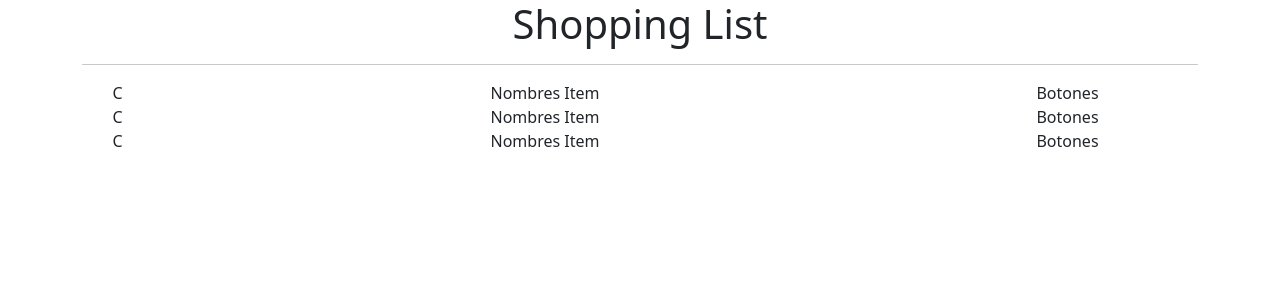
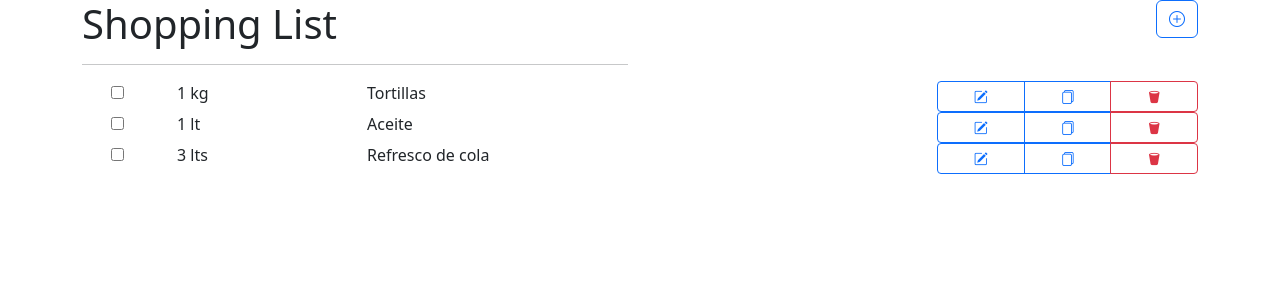
Before and after one commit to 19350308/Shopping_List, a React (Vite) app: page / in a window 1280 px wide. Shown: the top 300 px of the page. Built offline with nearby package versions, Linux system fonts and the light colour scheme.

Commit message:
Icono de los botones y Estructura

```diff
--- a/index.html
+++ b/index.html
@@ -3,13 +3,15 @@
   <head>
     <meta charset="UTF-8" />
     <link rel="icon" type="image/svg+xml" href="/vite.svg" />
-    <link href="https://cdn.jsdelivr.net/npm/bootstrap@5.3.0-alpha1/dist/css/bootstrap.min.css" rel="stylesheet" integrity="sha384-GLhlTQ8iRABdZLl6O3oVMWSktQOp6b7In1Zl3/Jr59b6EGGoI1aFkw7cmDA6j6gD" crossorigin="anonymous">
+    <link rel="stylesheet" href="https://cdn.jsdelivr.net/npm/bootstrap-icons@1.10.3/font/bootstrap-icons.css">
+    <link href="https://cdn.jsdelivr.net/npm/bootstrap@5.3.0-alpha2/dist/css/bootstrap.min.css" rel="stylesheet" integrity="sha384-aFq/bzH65dt+w6FI2ooMVUpc+21e0SRygnTpmBvdBgSdnuTN7QbdgL+OapgHtvPp" crossorigin="anonymous">
     <meta name="viewport" content="width=device-width, initial-scale=1.0" />
     <title>Vite + React</title>
+    <title>Shooping List</title>
   </head>
   <body>
     <div id="root"></div>
     <script type="module" src="/src/main.jsx"></script>
-    <script src="https://cdn.jsdelivr.net/npm/bootstrap@5.3.0-alpha1/dist/js/bootstrap.bundle.min.js" integrity="sha384-w76AqPfDkMBDXo30jS1Sgez6pr3x5MlQ1ZAGC+nuZB+EYdgRZgiwxhTBTkF7CXvN" crossorigin="anonymous"></script>
+    <script src="https://cdn.jsdelivr.net/npm/bootstrap@5.3.0-alpha2/dist/js/bootstrap.bundle.min.js" integrity="sha384-qKXV1j0HvMUeCBQ+QVp7JcfGl760yU08IQ+GpUo5hlbpg51QRiuqHAJz8+BrxE/N" crossorigin="anonymous"></script>
   </body>
 </html>
--- a/src/App.jsx
+++ b/src/App.jsx
@@ -1,31 +1,75 @@
 function App() {
-
   return (
     <div className="container text-center">
       <div className="row">
-        <div className="col">
-        <h1>Shopping List</h1>
-        <hr />
+        <div className="col text-start">
+          <h1>Shopping List</h1>
+          <hr />
+        </div>
+        <div className="col text-end">
+          <button type="button" class="btn btn-outline-primary">
+            <i class="bi bi-plus-circle"></i>
+          </button>
         </div>
       </div>
-      <div className="row">
-      <div className="col">C</div>
-      <div className="col-8"> Nombres Item</div>
-      <div className="col-3"> Botones </div>
+
+      <div className='row'>
+        <div className="col">
+          <input type="checkbox" />
+        </div>
+        <div className="col-2 text-start">1 kg</div>
+        <div className="col-5 col-md-6 text-start">Tortillas</div>
+        <div className="col-4 col-md-3 btn-group btn-group-sm" role="group">
+          <button type="button" class="btn btn-outline-primary">
+            <i class="bi bi-pencil-square"></i>
+          </button>
+          <button type="button" class="btn btn-outline-primary">
+            <i class="bi bi-files"></i>
+          </button>
+          <button type="button" class="btn btn-outline-danger">
+            <i class="bi bi-trash2-fill"></i>
+          </button>
+        </div>
       </div>
-      <div className="row">
-      <div className="col">C</div>
-      <div className="col-8"> Nombres Item</div>
-      <div className="col-3"> Botones </div>
+
+      <div className='row'>
+        <div className="col">
+          <input type="checkbox" />
+        </div>
+        <div className="col-2 text-start">1 lt</div>
+        <div className="col-5 col-md-6 text-start">Aceite</div>
+        <div className="col-4 col-md-3 btn-group btn-group-sm" role="group">
+          <button type="button" class="btn btn-outline-primary">
+            <i class="bi bi-pencil-square"></i>
+          </button>
+          <button type="button" class="btn btn-outline-primary">
+            <i class="bi bi-files"></i>
+          </button>
+          <button type="button" class="btn btn-outline-danger">
+            <i class="bi bi-trash2-fill"></i>
+          </button>
+        </div>
       </div>
-      <div className="row">
-      <div className="col">C</div>
-      <div className="col-8"> Nombres Item</div>
-      <div className="col-3"> Botones </div>
+
+      <div className='row'>
+        <div className="col">
+          <input type="checkbox" />
+        </div>
+        <div className="col-2 text-start">3 lts</div>
+        <div className="col-5 col-md-6 text-start">Refresco de cola</div>
+        <div className="col-4 col-md-3 btn-group btn-group-sm" role="group">
+          <button type="button" class="btn btn-outline-primary">
+            <i class="bi bi-pencil-square"></i>
+          </button>
+          <button type="button" class="btn btn-outline-primary">
+            <i class="bi bi-files"></i>
+          </button>
+          <button type="button" class="btn btn-outline-danger">
+            <i class="bi bi-trash2-fill"></i>
+          </button>
+        </div>
       </div>
-  </div>
+    </div>
   )
-
 }
-
 export default App
```
